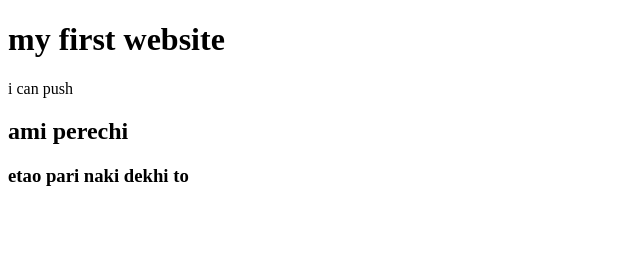
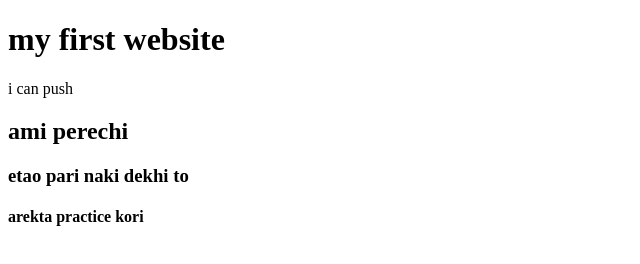
Before and after one commit to mdroki01777/my-first-website, a plain HTML site: page index.html in a window 1280 px wide. Shown: the whole page, without its empty margins (0-640 px from the left). Drawn offline with Linux system fonts and the light colour scheme.

Commit message:
learned git

```diff
--- a/index.html
+++ b/index.html
@@ -10,5 +10,6 @@
     <p>i can push</p>
     <h2>ami perechi</h2>
     <h3>etao pari naki dekhi to</h3>
+    <h4>arekta practice kori</h4>
 </body>
 </html>
```
